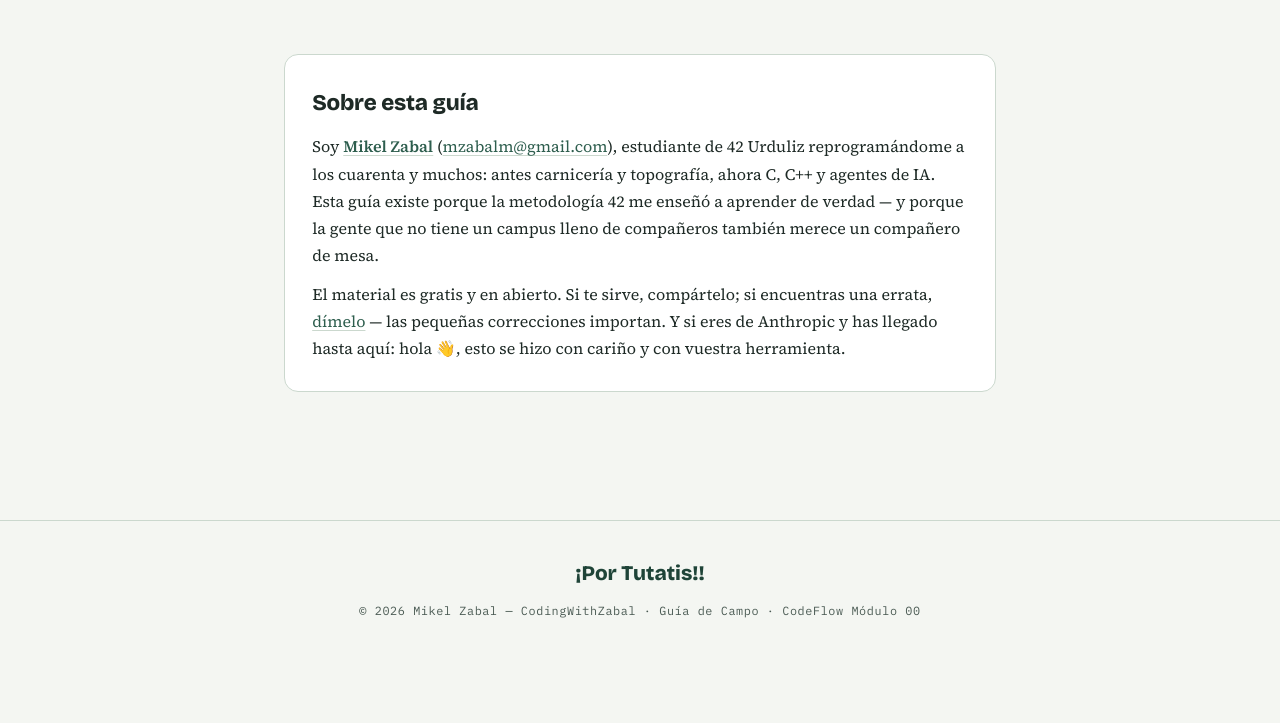
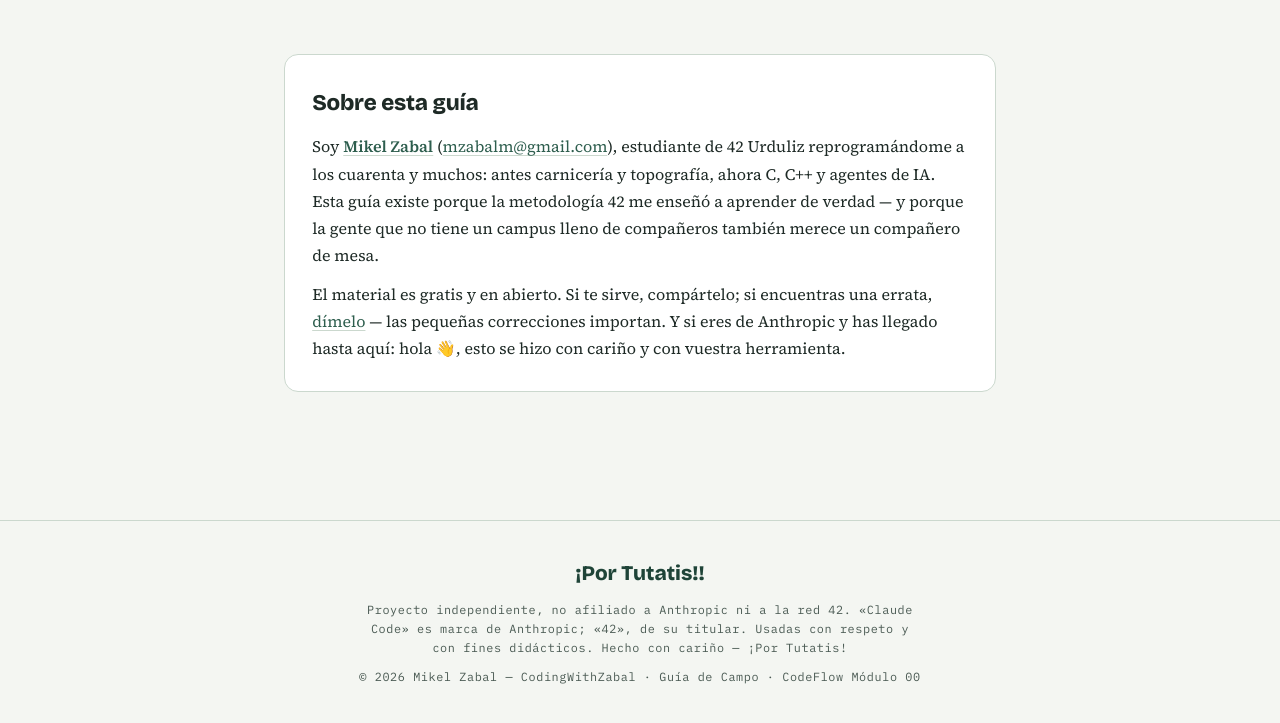
Before and after one commit to zabal42/CodeFlowModule00_SP, a plain HTML site: page docs/guia/guia-campo-index.html in a window 1280 px wide. Shown: the part 2419-3142 px from the top of the page. Before the commit the page ends 3075 px from the top, so only its background shows below. Drawn offline with nearby package versions, Linux system fonts and the light colour scheme.

Commit message:
docs: add Anthropic and 42 non-affiliation disclaimer

```diff
--- a/docs/guia/guia-campo-index.html
+++ b/docs/guia/guia-campo-index.html
@@ -157,6 +157,7 @@
 
 <footer>
   <p class="motto">¡Por Tutatis!!</p>
+  <p class="legal" style="max-width:48em;margin:.6rem auto 0;line-height:1.6">Proyecto independiente, no afiliado a Anthropic ni a la red 42. «Claude Code» es marca de Anthropic; «42», de su titular. Usadas con respeto y con fines didácticos. Hecho con cariño — ¡Por Tutatis!</p>
   <p class="legal">© 2026 Mikel Zabal — CodingWithZabal · Guía de Campo · CodeFlow Módulo 00</p>
 </footer>
 
```
Also changed, not shown: docs/index.html (+1 -0 lines), README.md.
